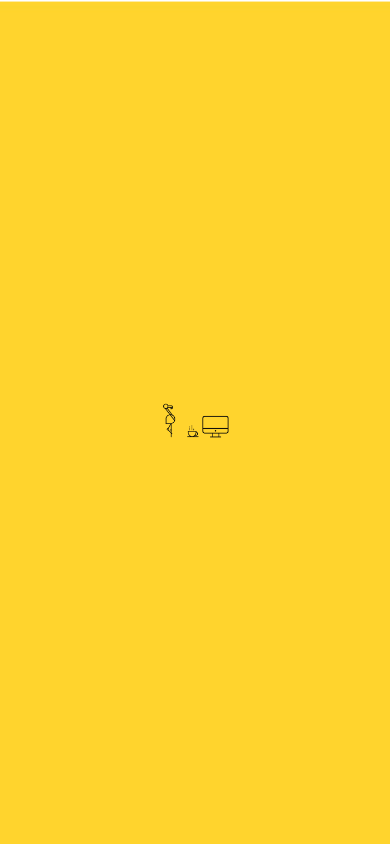
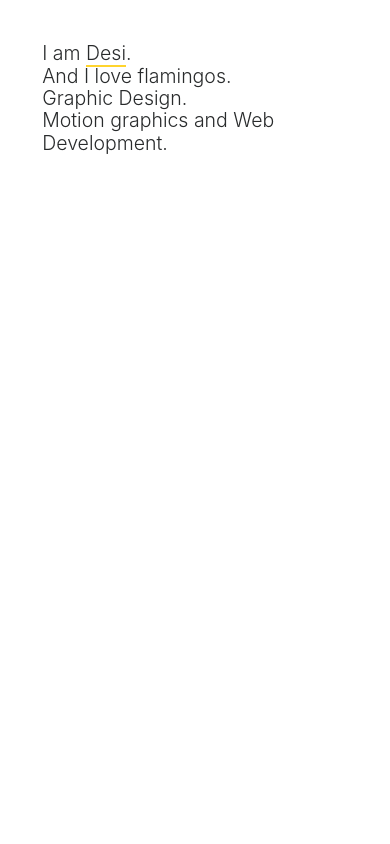
Before and after one commit to Deskita/PortfolioBootstrap, a plain HTML site: page index.html in a window 390 px wide. Shown: the top 844 px of the page. Drawn offline with Linux system fonts and the light colour scheme.

Commit message:
Added css for phone sizes

```diff
--- a/index.html
+++ b/index.html
@@ -6,6 +6,7 @@
 	<title>Portfolio</title>
 	<link rel="stylesheet" href="bootstrap.css" type="text/css">
 	<link rel="stylesheet" href="main.css" type="text/css">
+    <link rel="stylesheet" href="phone.css" type="text/css">
 </head>
 <body>
 <div class="container-fluid fixed-height">
@@ -19,7 +20,7 @@
 		</div>
 
 		<div class="col-xs-12 second">
-          <h1 class="about-me">I am Desi.<br>And I love flamingos.</h1>
+          <h1 class="about-me">I am <span class="underline">Desi</span>.<br>And I love flamingos.<br>Graphic Design.<br>Motion graphics and Web Development.</h1>
         </div>
 	</div>
 </div>
--- a/main.css
+++ b/main.css
@@ -1,6 +1,11 @@
 html, body {
 	height: 100%;
 
+}
+
+::selection {
+  background-color: #ffd42d;
+  color: #fff;
 }
 
 
@@ -59,7 +64,7 @@ html, body {
 }
 
 .icon:hover {
-	background-image: none;
+	background-image: url(Images/Flamingo-gif-trial);
 
 }
 
--- /dev/null
+++ b/phone.css
@@ -0,0 +1,27 @@
+
+@media screen and (max-width: 768px) {
+
+  .full-height {
+    display: none;
+  }
+
+  .second {
+    align-items:flex-start;
+    justify-content: flex-start;
+    padding: 5vh;
+
+  }
+
+  .about-me {
+    text-align: left;
+    font-size: 5vw;
+    font-weight: 330;
+    line-height: 1.15em;
+  }
+
+  .underline {
+   border-bottom: 2px solid #ffd42d;
+  }
+
+
+}
```
Also changed, not shown: 2 other files.
